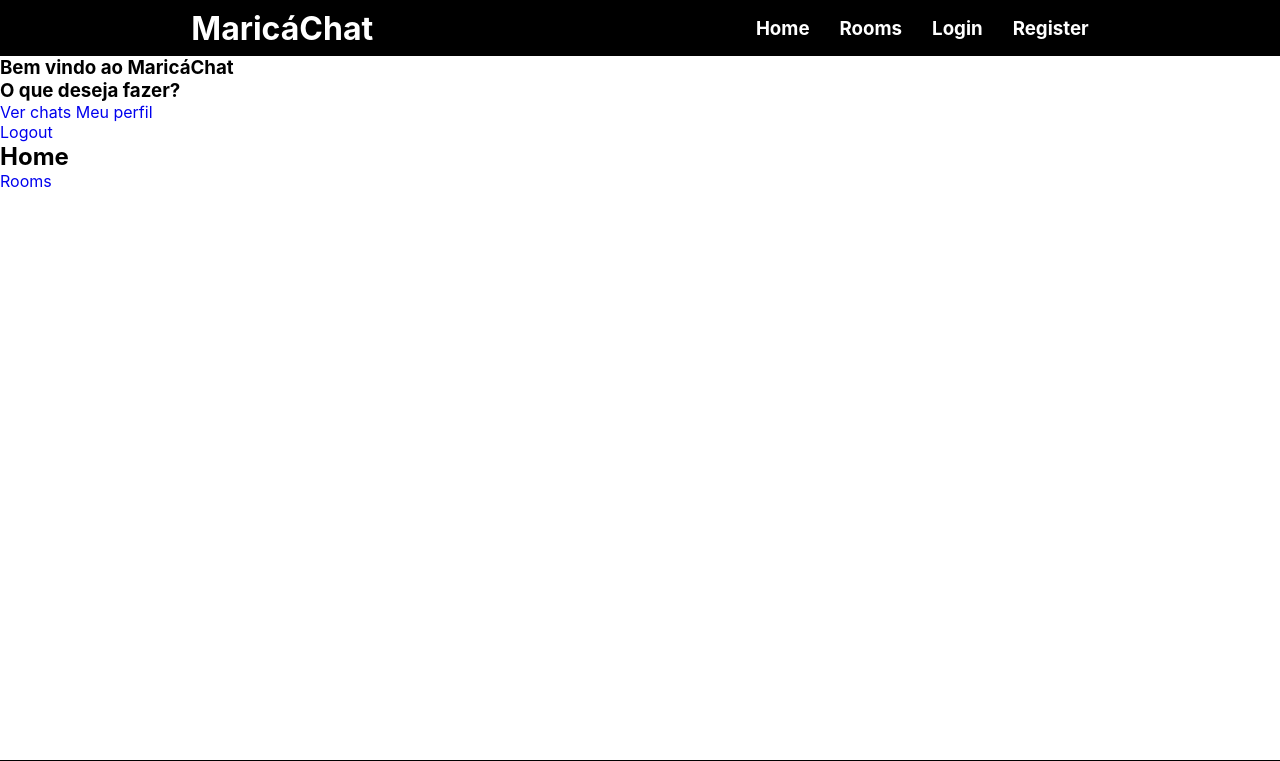
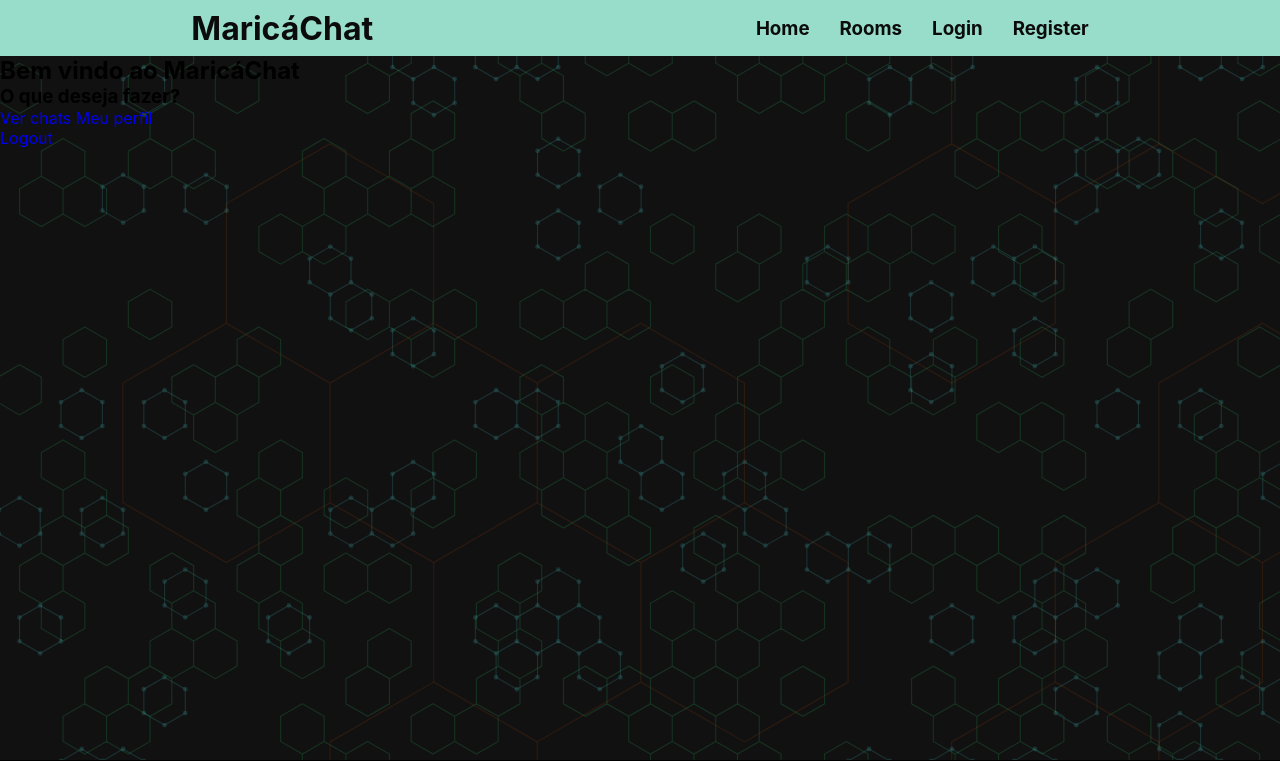
Before and after one commit to Reis567/chat3Django, a Django app: page / in a window 1280 px wide. Shown: the top 761 px of the page. Run offline with Django 4.2, Linux system fonts and the light colour scheme.

Commit message:
initial home style

```diff
--- a/static/css/style.css
+++ b/static/css/style.css
@@ -1,11 +1,27 @@
+:root {
+    --prim-cl: #FFA07A;   /* Laranja pastel */
+    --sec-sl: #98DDCA;    /* Verde pastel */
+    --th-cl: #f2cb78;     /* Amarelo pastel */
+    --black-cl: #0b0b0b;  /* Cinza escuro */
+    --white-cl: #F0F0F0;  /* Cinza claro */
+}
+
+body {
+    background-image: url('/static/img/bg.svg');
+    background-size: cover;
+    width: 100%;
+    height: 1260px;
+}
+
+
 header{
     width: 100%;
     height: 7vh;
     display: flex;
     justify-content: space-around;
     align-items: center;
-    background-color: black;
-    color: white;
+    background-color: var(--sec-sl);
+    color: var(--black-cl);
 }
 
 header nav{
@@ -15,7 +31,7 @@ header nav{
 
 }
 header a{
-    color: white;
+    color: var(--black-cl);
 }
 
 nav .nav-auth{
--- a/templates/base.html
+++ b/templates/base.html
@@ -49,9 +49,7 @@
         </header>
 
 
-        <section class="main-sect">
             {% block content %}{% endblock %}
-        </section>
 
         <footer class="footer">
             <p><a href="https://github.com/reis567" target="_blank">Reis567</a> &copy; {{ year }}.</p>
--- a/templates/home.html
+++ b/templates/home.html
@@ -20,6 +20,4 @@
     </div>
 </section>
 
-<h2>Home</h2>
-<a href="{% url 'rooms' %}">Rooms</a>
 {% endblock %}
```
Also changed, not shown: static/img/bg.svg.
